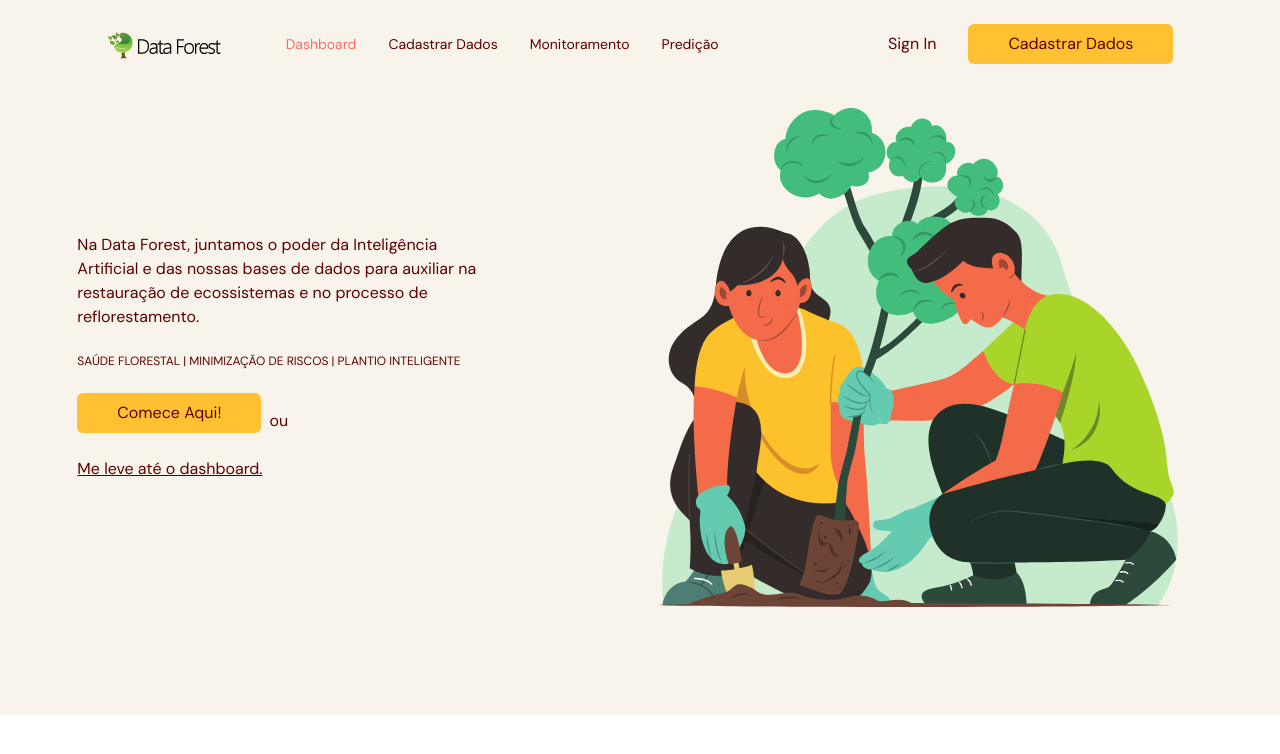
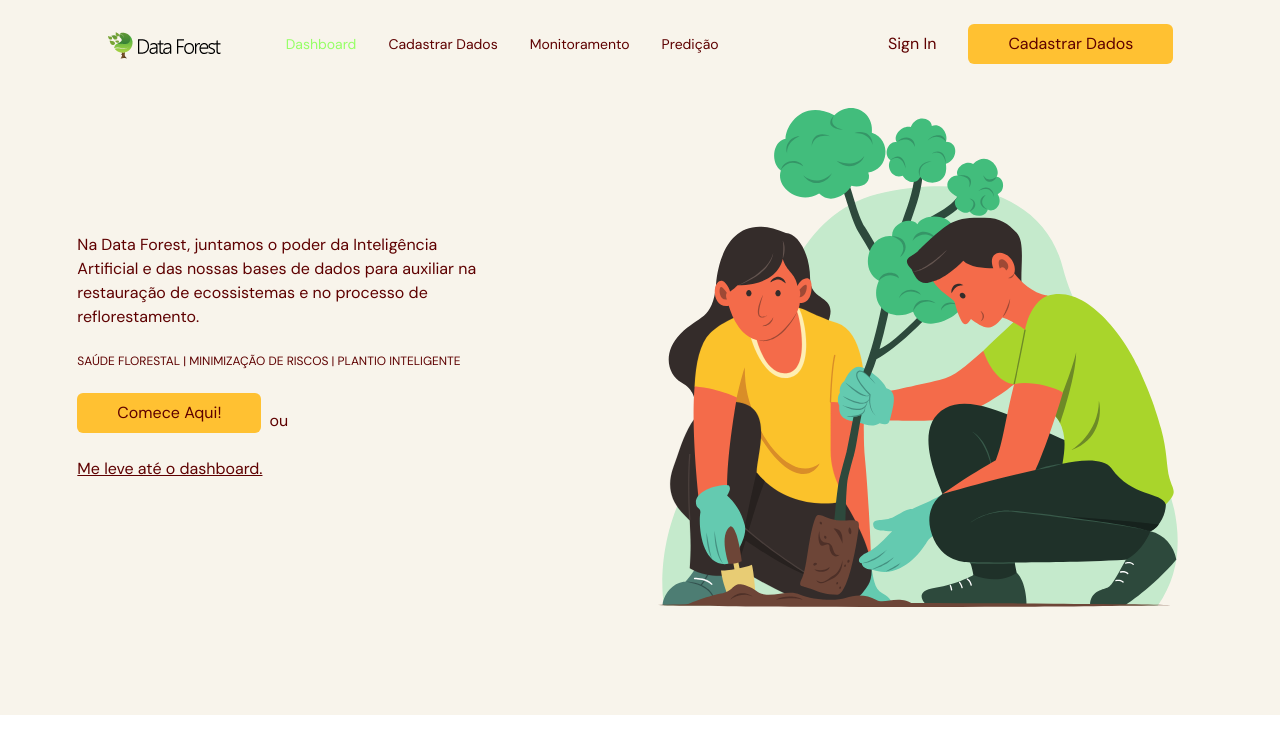
Before and after one commit to bytelabss/frontend-dataforest, a React (Vite) app: page / in a window 1280 px wide. Shown: the top 754 px of the page. Built offline with nearby package versions, Linux system fonts and the light colour scheme.

Commit message:
arrumando cores e css config

```diff
--- a/src/index.css
+++ b/src/index.css
@@ -10,19 +10,15 @@
   --color-gray-50: #EFE6E6;
   --color-gray-100: #DFCCCC;
   --color-gray-500: #5E0000;
-  --color-primary-100: #FFE1E0;
-  --color-primary-300: #FFA6A3;
-  --color-primary-500: #FF6B66;
+  --color-primary-100: #f1ffe0;
+  --color-primary-300: #c7fa9d;
+  --color-primary-500: #96ff66;
   --color-secondary-400: #FFCD5B;
   --color-secondary-500: #FFC132;
   --background-image-gradient-yellowred: linear-gradient(90deg, #FF616A 0%, #FFC837 100%);
   --background-image-mobile-home: url('./assets/HomePageGraphic.png');
   --font-family-dmsans: 'DM Sans', sans-serif;
   --font-family-montserrat: 'Montserrat', sans-serif;
-  --content-evolvetext: url("./assets/EvolveText.png");
-  --content-abstractwaves: url("./assets/AbstractWaves.png");
-  --content-sparkles: url("./assets/Sparkles.png");
-  --content-circles: url("./assets/Circles.png");
 }
 
 html,
```
